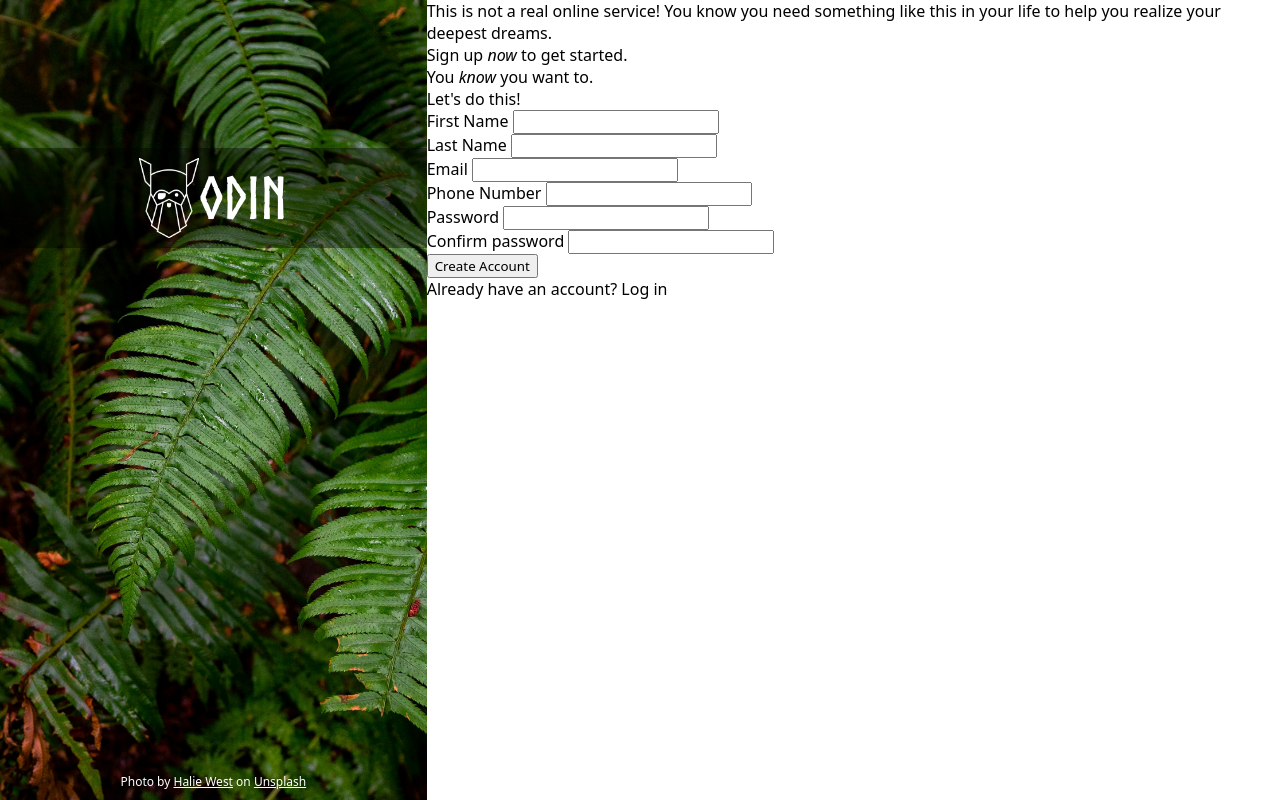
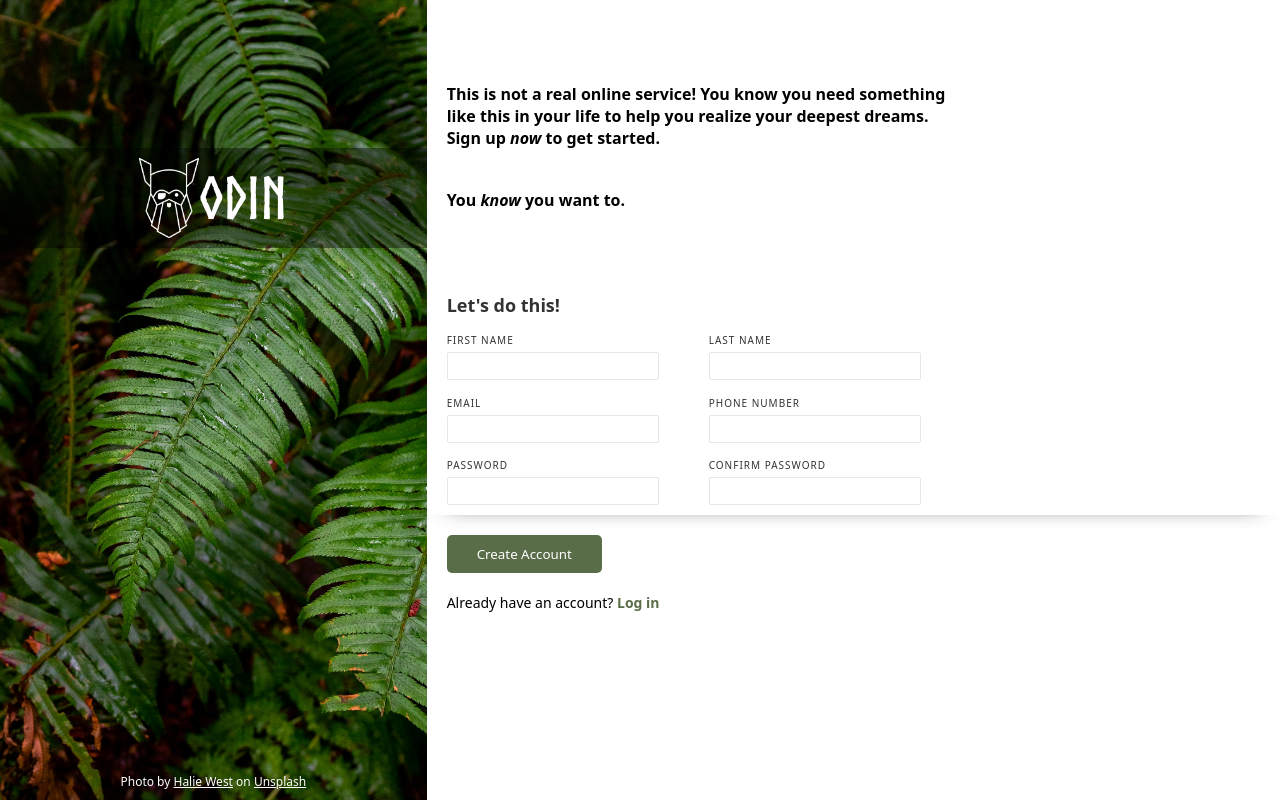
Before and after one commit to codelikesuraj/sign-up-form, a plain HTML site: page index.html in a window 1280 px wide. Drawn offline with Linux system fonts and the light colour scheme; files whose address does not match are found by name.

Commit message:
update: right side

```diff
--- a/index.html
+++ b/index.html
@@ -28,18 +28,22 @@
         </div>
       </div>
       <div id="form-section">
-        <div>
+        <div id="info">
           <p>
-            This is not a real online service! You know you need something like
-            this in your life to help you realize your deepest dreams.
-            <br />Sign up <em>now</em> to get started.
+            <strong>
+              This is not a real online service! You know you need something<br />like
+              this in your life to help you realize your deepest dreams.<br />Sign
+              up <em>now</em> to get started.</strong
+            >
           </p>
-          <p>You <em>know</em> you want to.</p>
+          <p>
+            <strong>You <em>know</em> you want to.</strong>
+          </p>
         </div>
-        <div>
         <form action="#">
           <div id="input-fields">
-              <p>Let's do this!</p>
+            <h2>Let's do this!</h2>
+            <fieldset>
               <div>
                 <label for="first_name">First Name</label>
                 <input type="text" id="first_name" />
@@ -48,6 +52,8 @@
                 <label for="last_name">Last Name</label>
                 <input type="text" id="last_name" />
               </div>
+            </fieldset>
+            <fieldset>
               <div>
                 <label for="email">Email</label>
                 <input type="email" id="email" />
@@ -56,6 +62,8 @@
                 <label for="phone_number">Phone Number</label>
                 <input type="tel" id="phone_number" />
               </div>
+            </fieldset>
+            <fieldset>
               <div>
                 <label for="password">Password</label>
                 <input type="password" id="password" />
@@ -64,18 +72,18 @@
                 <label for="c_password">Confirm password</label>
                 <input type="password" id="c_password" />
               </div>
+            </fieldset>
           </div>
           <div>
             <button>Create Account</button>
           </div>
           <div>
             <p>
-                Already have an account? <span id="login-link">Log in</span>
+              Already have an account? <strong id="login-link">Log in</strong>
             </p>
           </div>
         </form>
       </div>
     </div>
-    </div>
   </body>
 </html>
--- a/styles.css
+++ b/styles.css
@@ -1,6 +1,10 @@
 @font-face {
   font-family: odin;
   src: url(assets/fonts/Norse-Bold.otf);
+}
+
+:root {
+  --green: #596d48;
 }
 
 * {
@@ -71,4 +75,89 @@
 
 #form-section {
   flex: 2;
+  display: flex;
+  flex-direction: column;
+  justify-content: flex-end;
 }
+
+#info {
+  flex: 1;
+  display: flex;
+  flex-direction: column;
+  justify-content: center;
+  gap: 40px;
+  padding: 20px;
+}
+
+form {
+  flex: 2;
+  display: flex;
+  flex-direction: column;
+  gap: 20px;
+}
+
+form h2 {
+  margin-bottom: 10px;
+}
+
+fieldset {
+  display: flex;
+  border: none;
+  gap: 50px;
+  padding-left: 0;
+}
+
+fieldset label {
+  display: block;
+  text-transform: uppercase;
+  font-size: 10px;
+  letter-spacing: 1px;
+  font-weight: 500;
+  color: #333;
+}
+
+input {
+  padding: 4px 6px;
+  color: #333;
+  border: 1px solid #e5e7eb;
+  border-radius: 2px;
+  margin-top: 5px;
+}
+
+input:focus {
+  outline: 1px solid blue;
+  box-shadow: 0 5px 5px -5px #333;
+}
+
+input:invalid {
+  outline: 1px solid red;
+}
+
+#input-fields {
+  box-shadow: 0 10px 20px -20px #333;
+}
+
+form > div {
+  padding: 0 20px;
+}
+
+h2 {
+  font-size: 18px;
+  color: #333;
+}
+
+button {
+  padding: 10px 30px;
+  background-color: var(--green);
+  border: none;
+  border-radius: 5px;
+  color: #fff;
+}
+
+form > div > p {
+  font-size: 14px;
+}
+
+#login-link {
+  color: var(--green);
+}
```
Lines whose indentation alone changed are shown as unchanged.
